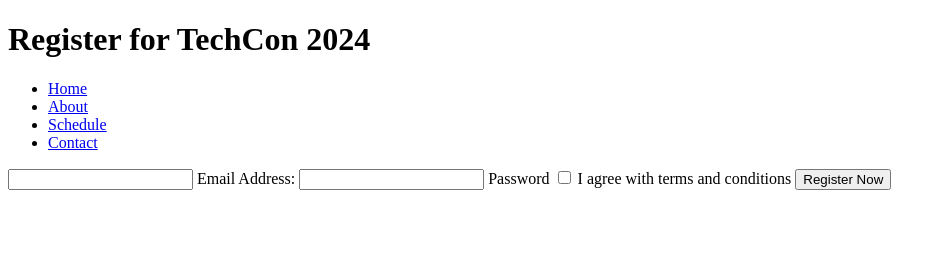
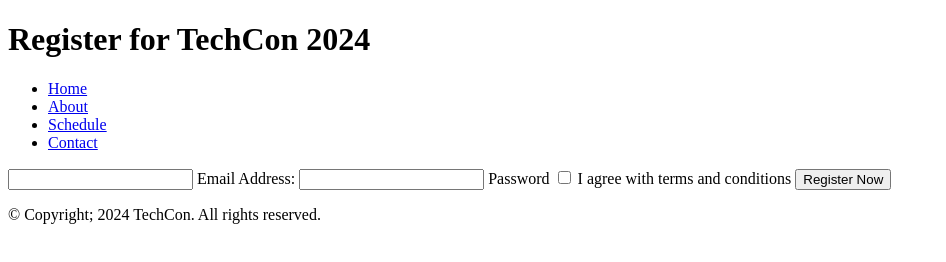
Before and after one commit to kuimercy/TechCon_HTML, a plain HTML site: page techcon_website/register.html in a window 1280 px wide. Shown: the whole page, without its empty margins (0-946 px from the left). Drawn offline with Linux system fonts and the light colour scheme.

Commit message:
Update register.html

```diff
--- a/techcon_website/register.html
+++ b/techcon_website/register.html
@@ -27,5 +27,8 @@
             <button type="submit">Register Now</button>
         </form>
     </main>
+    <footer>
+        <p>&copy Copyright; 2024 TechCon. All rights reserved.</p>
+      </footer>
 </body>
 </html>
```
